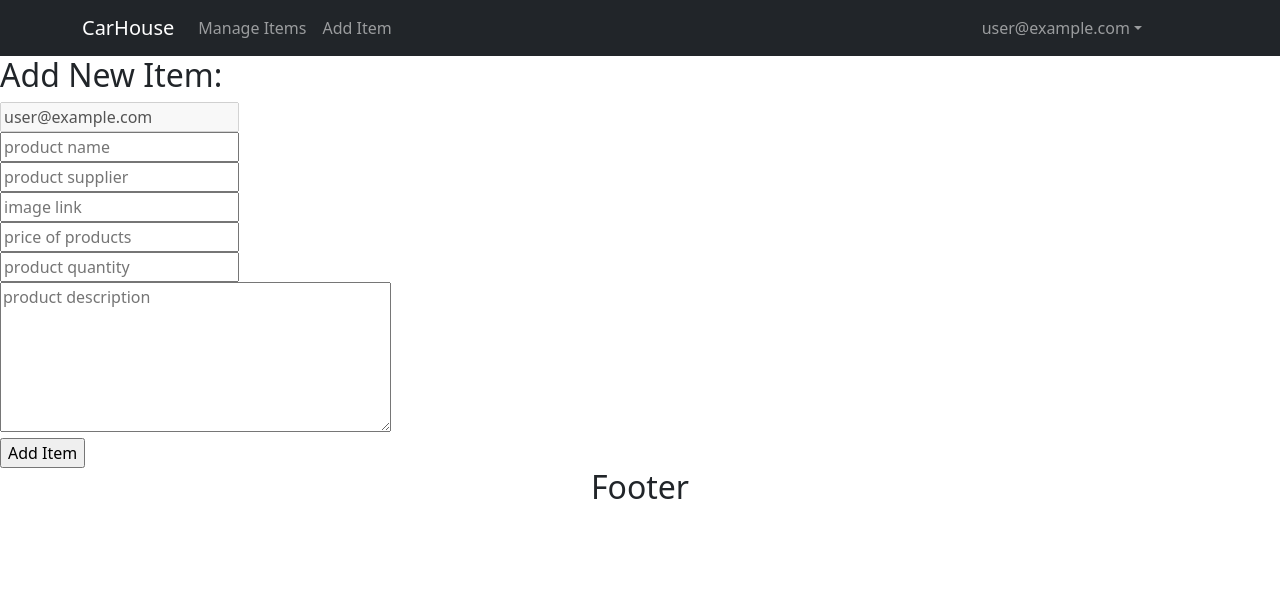
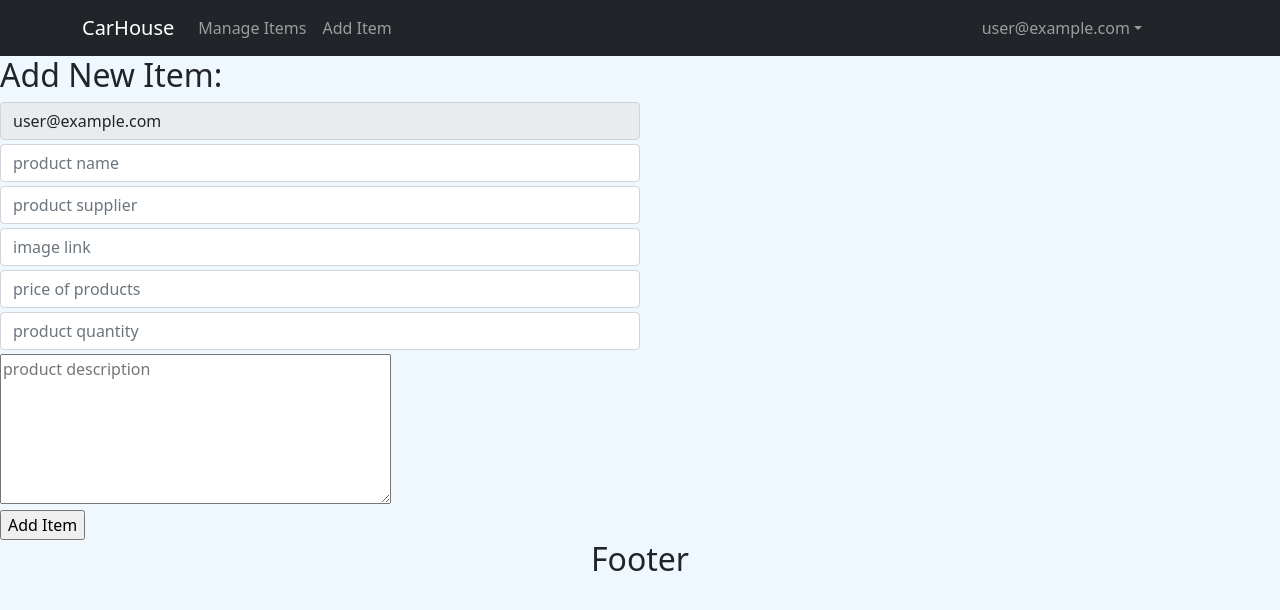
Before and after one commit to kdipto1/warehouse-management-client-side, a React (Create React App) app: page /addItem in a window 1280 px wide. Shown: the top 610 px of the page. Built offline with nearby package versions, Linux system fonts and the light colour scheme; no server answers; sample sign-in values are in the browser's storage.

Commit message:
accesstoken functionality added in my items for log out, when token will not match

```diff
--- a/src/App.css
+++ b/src/App.css
@@ -1,38 +1,4 @@
-.App {
-  text-align: center;
+body{
+  overflow-x: hidden;
+  background-color: aliceblue;
 }
-
-.App-logo {
-  height: 40vmin;
-  pointer-events: none;
-}
-
-@media (prefers-reduced-motion: no-preference) {
-  .App-logo {
-    animation: App-logo-spin infinite 20s linear;
-  }
-}
-
-.App-header {
-  background-color: #282c34;
-  min-height: 100vh;
-  display: flex;
-  flex-direction: column;
-  align-items: center;
-  justify-content: center;
-  font-size: calc(10px + 2vmin);
-  color: white;
-}
-
-.App-link {
-  color: #61dafb;
-}
-
-@keyframes App-logo-spin {
-  from {
-    transform: rotate(0deg);
-  }
-  to {
-    transform: rotate(360deg);
-  }
-}
--- a/src/App.js
+++ b/src/App.js
@@ -21,7 +21,14 @@ function App() {
         <Route path="/" element={<Home></Home>}>
           Home
         </Route>
-        <Route path="/inventory/:id" element={<ManageItem />}>
+        <Route
+          path="/inventory/:id"
+          element={
+            <RequireAuth>
+              <ManageItem />
+            </RequireAuth>
+          }
+        >
           Manage Item
         </Route>
         <Route path="/inventory" element={<Items />}>
@@ -43,7 +50,7 @@ function App() {
         <Route path="/register" element={<Register />}>
           Login
         </Route>
-        <Route path="/myItems" element={<MyItems/>}></Route>
+        <Route path="/myItems" element={<MyItems />}></Route>
       </Routes>
       <Footer></Footer>
       <ToastContainer />
--- a/src/Pages/AddItem/AddItem.js
+++ b/src/Pages/AddItem/AddItem.js
@@ -25,7 +25,7 @@ const AddItem = () => {
       image: image,
     };
     console.log(item);
-    const url = `https://server-11-11.herokuapp.com/inventory/`;
+    const url = `http://localhost:5000/inventory/`;
     axios
       .post(url, {
         email: email,
@@ -52,42 +52,59 @@ const AddItem = () => {
     <div>
       <h2>Add New Item:</h2>
       <form onSubmit={addNewItem}>
-        <input type="email" value={user?.email} disabled name="email" id="" />
-        <br />
         <input
+          className="form-control w-50 mb-1"
+          type="email"
+          value={user?.email}
+          disabled
+          name="email"
+          id=""
+        />
+
+        <input
+          className="form-control w-50  mb-1"
           type="text"
           name="name"
           id=""
           placeholder="product name"
           required
         />
-        <br />
+
         <input
+          className="form-control w-50 mb-1"
           type="text"
           name="supplier"
           id=""
           placeholder="product supplier"
           required
         />
-        <br />
-        <input type="text" name="image" id="" placeholder="image link" />
-        <br />
+
         <input
+          className="form-control w-50 mb-1"
+          type="text"
+          name="image"
+          id=""
+          placeholder="image link"
+        />
+
+        <input
+          className="form-control w-50 mb-1"
           type="number"
           name="price"
           id=""
           placeholder="price of products"
           required
         />
-        <br />
+
         <input
+          className="form-control w-50 mb-1"
           type="number"
           name="quantity"
           id=""
           placeholder="product quantity"
           required
         />
-        <br />
+
         <textarea
           name="description"
           id=""
--- a/src/Pages/Home/Home.css
+++ b/src/Pages/Home/Home.css
@@ -55,7 +55,7 @@
 }
 
 
-.maps-container{
+/* .maps-container{
   position: relative;
 	background: #000;
 	z-index: 1;
@@ -66,7 +66,7 @@
   position: absolute;
 	top: 0; left: 0;
 	background: yellow;
-}
+} */
 /* .leaflet-container {
   position: absolute;
   z-index: -1;
--- a/src/Pages/Items/Items.js
+++ b/src/Pages/Items/Items.js
@@ -14,7 +14,7 @@ const Items = () => {
   const [newItems, setNewItems] = useState([]);
   useEffect(() => {
     const getItems = async () => {
-      const url = `https://server-11-11.herokuapp.com/inventory`;
+      const url = `http://localhost:5000/inventory`;
       try {
         const { data } = await axios.get(url);
         setItems(data);
@@ -25,7 +25,11 @@ const Items = () => {
     getItems();
   }, [newItems, user, loading]);
   const deleteItem = async (id) => {
-    const url = `https://server-11-11.herokuapp.com/inventory/${id}`;
+    const verify = window.confirm("Delete");
+    if (!verify) {
+      return;
+    } else {
+      const url = `http://localhost:5000/inventory/${id}`;
       try {
         await axios.delete(url, { id }).then((response) => {
           const { data } = response;
@@ -37,6 +41,7 @@ const Items = () => {
         });
       } catch (error) {
         console.log(error);
+      }
     }
   };
   return (
--- a/src/Pages/Login/Login.css
+++ b/src/Pages/Login/Login.css
@@ -1,5 +1,4 @@
 .login-div input{
-
   height: 40px;
   width: 300px;
 }
--- a/src/Pages/Login/Login.js
+++ b/src/Pages/Login/Login.js
@@ -27,7 +27,7 @@ const Login = () => {
     if (user || user1) {
       toast("Login Successful");
       console.log(user1);
-      const url = "https://server-11-11.herokuapp.com/login";
+      const url = "http://localhost:5000/login";
       axios
         .post(url, { email: user1?.email })
         .then((response) => {
@@ -56,13 +56,14 @@ const Login = () => {
         <input type="email" name="email" required placeholder="Your Email" />
         <br />
         <input
+          className="mt-2"
           type="password"
           name="password"
           required
           placeholder="Your Password"
         />
         <br />
-        <input type="submit" value="Login" className="button-40" />
+        <input type="submit" value="Login" className="btn btn-primary mt-2" />
       </form>
       <p>
         Don't have an account, Please <Link to="/register">Register</Link>{" "}
--- a/src/Pages/ManageItem/ManageItem.js
+++ b/src/Pages/ManageItem/ManageItem.js
@@ -11,7 +11,7 @@ const ManageItem = () => {
   let [newQuantity, setNewQuantity] = useState();
   useEffect(() => {
     const getItem = async () => {
-      const url = `https://server-11-11.herokuapp.com/inventory/${params.id}`;
+      const url = `http://localhost:5000/inventory/${params.id}`;
       try {
         const { data } = await axios.get(url);
         setItem(data);
@@ -33,7 +33,7 @@ const ManageItem = () => {
     console.log(quantity);
     // setQuantity(newQuantity);
     // const { itemQuantity } = newQuantity;
-    const url = `https://server-11-11.herokuapp.com/inventory/${params.id}`;
+    const url = `http://localhost:5000/inventory/${params.id}`;
     try {
       axios.put(url, { quantity: quantity }).then((response) => {
         const { data } = response;
@@ -56,7 +56,7 @@ const ManageItem = () => {
     let quantity =
       parseInt(item.quantity) + parseInt(event.target.quantity.value);
     console.log(quantity);
-    const url = `https://server-11-11.herokuapp.com/inventory/${params.id}`;
+    const url = `http://localhost:5000/inventory/${params.id}`;
     if (parseInt(event.target.quantity.value) >= 0) {
       try {
         axios.put(url, { quantity: quantity }).then((response) => {
--- a/src/Pages/MyItems/MyItems.js
+++ b/src/Pages/MyItems/MyItems.js
@@ -1,21 +1,26 @@
 import axios from "axios";
+import { signOut } from "firebase/auth";
 import React, { useEffect, useState } from "react";
 import { Table } from "react-bootstrap";
 import { useAuthState } from "react-firebase-hooks/auth";
-import { Link } from "react-router-dom";
+import { Link, useNavigate } from "react-router-dom";
 import { toast } from "react-toastify";
 import auth from "../../firebase.init";
 import "./MyItems.css";
 
 const MyItems = () => {
-  const [user] = useAuthState(auth);
+  const [user, loading, error] = useAuthState(auth);
   const [items, setItems] = useState([]);
   const [newItems, setNewItems] = useState([]);
+  const navigate = useNavigate()
   useEffect(() => {
+    if (loading) {
+      return;
+    }
     const getMyItems = async () => {
       const email = user?.email;
       // console.log(email);
-      const url = `https://server-11-11.herokuapp.com/inventoryUser?email=${email}`;
+      const url = `http://localhost:5000/inventoryUser?email=${email}`;
       try {
         const { data } = await axios.get(url, {
           headers: {
@@ -27,15 +32,24 @@ const MyItems = () => {
         console.log(data);
         setItems(data);
       } catch (error) {
-        console.log(error.response.data.message);
+        console.log(error);
+        if (error.response.status === 403) {
           toast(error.response.data.message);
+          signOut(auth)
+          navigate("/login")
+        }
       }
     };
     getMyItems();
-  }, [user, newItems]);
+  }, [user, newItems, navigate,loading]);
   const deleteItem = async (id) => {
+    const procced = window.confirm("Delete")
+    if (!procced) {
+      return;
+    }
+    else {
+      const url = `http://localhost:5000/inventory/${id}`;
       console.log(id);
-    const url = `https://server-11-11.herokuapp.com/inventory/${id}`;
       try {
         await axios.delete(url, { id }).then((response) => {
           const { data } = response;
@@ -48,6 +62,8 @@ const MyItems = () => {
       } catch (error) {
         console.log(error);
       }
+    }
+
   };
   return (
     <div className="container">
```
Also changed, not shown: src/Pages/Home/Home.js (+7 -31 lines), src/Pages/Home/HomeMap.js (added, +40 -0 lines). Lines whose indentation alone changed are shown as unchanged.
